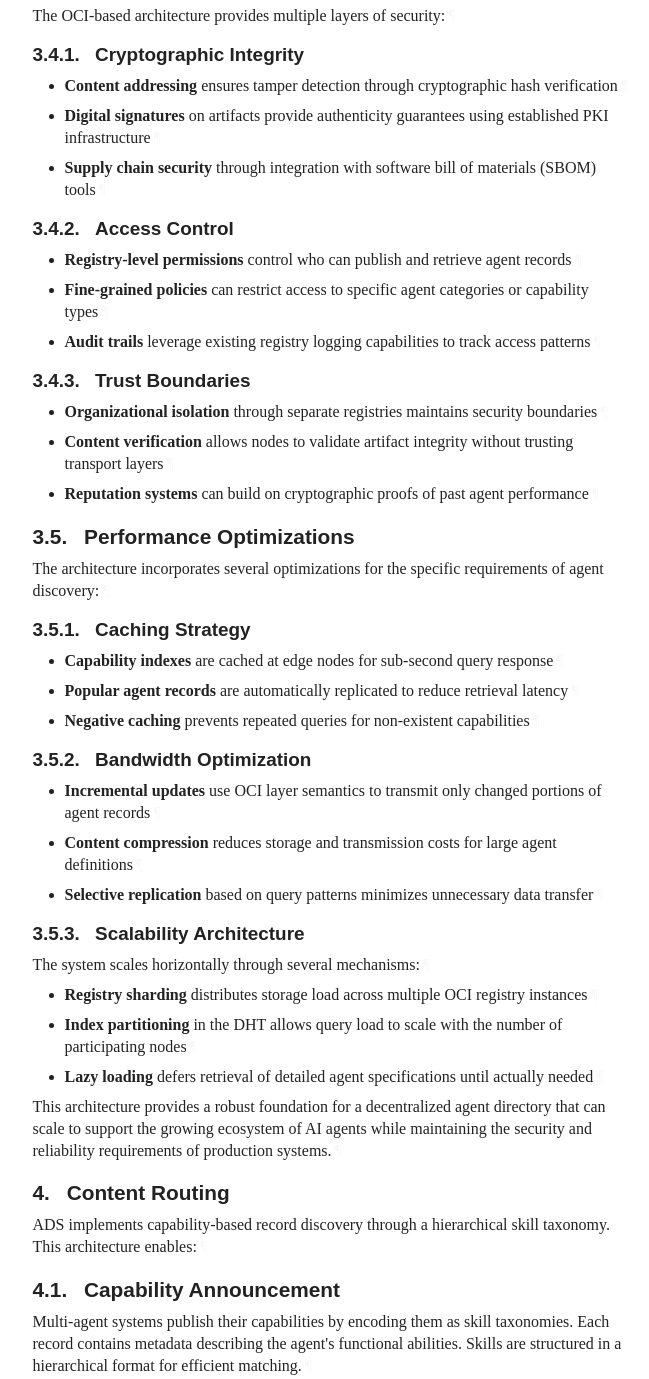
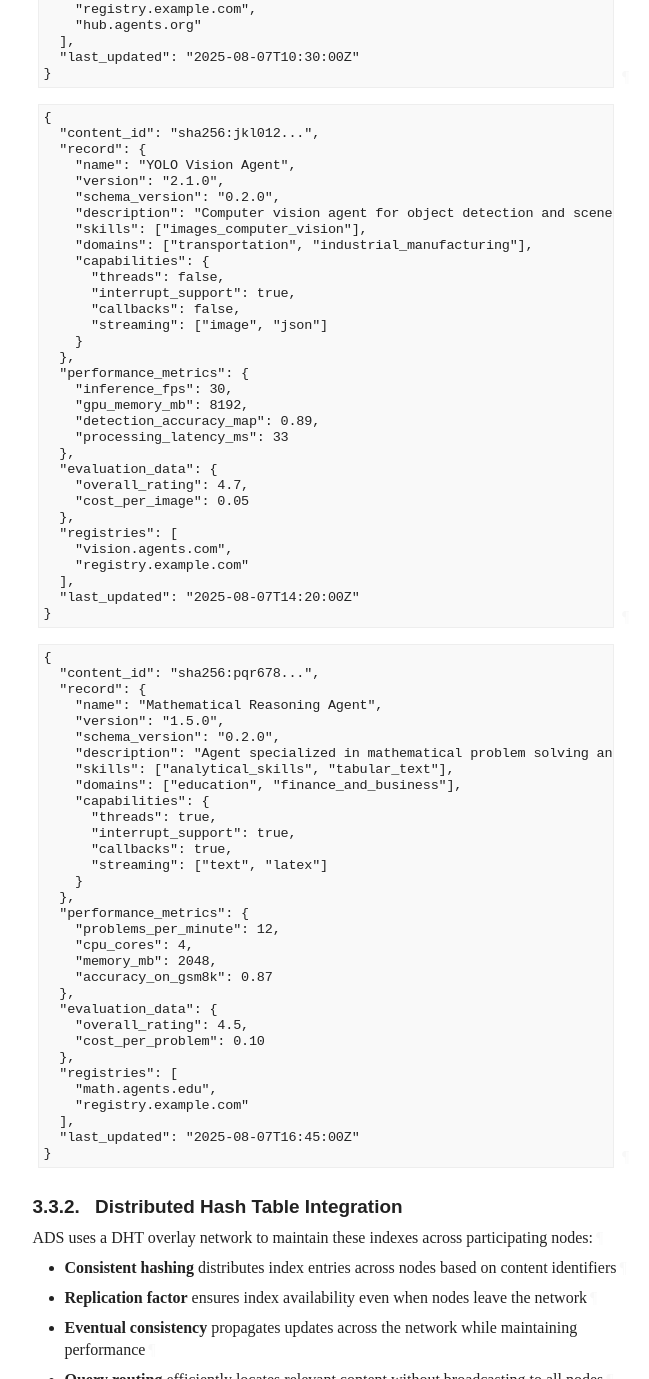
Before and after one commit to agntcy/dir-spec, a plain HTML site: page 279-dir-spect-internet-draft--0/draft-agntcy-ads.html in a window 1280 px wide. Shown: the part 4802-6181 px from the top of the page, without its empty margins (92-741 px from the left). Drawn offline with Linux system fonts and the light colour scheme; a web font is replaced by a local one.

Commit message:
Script updating gh-pages from f80e1e1. [ci skip]

```diff
--- a/279-dir-spect-internet-draft--0/draft-agntcy-ads.html
+++ b/279-dir-spect-internet-draft--0/draft-agntcy-ads.html
@@ -1497,14 +1497,34 @@ queries and capability matching across all variants within a given category.<a h
           <h4 id="name-content-index-structure">
 <a href="#section-3.3.1" class="section-number selfRef">3.3.1. </a><a href="#name-content-index-structure" class="section-name selfRef">Content Index Structure</a>
           </h4>
-<div class="alignLeft art-text artwork" id="section-3.3.1-1">
+<p id="section-3.3.1-1">The content index maintains OASF-compliant metadata for efficient discovery. Examples of indexed records following the OASF schema:<a href="#section-3.3.1-1" class="pilcrow">¶</a></p>
+<div class="alignLeft art-text artwork" id="section-3.3.1-2">
 <pre>
 {
   "content_id": "sha256:abc123...",
-  "capabilities": ["nlp.sentiment", "nlp.translation"],
-  "cost_metrics": {
+  "record": {
+    "name": "BERT Sentiment Analyzer",
+    "version": "1.0.0",
+    "schema_version": "0.2.0",
+    "description": "Multi-capability NLP agent providing sentiment analysis, text classification, and emotion detection",
+    "skills": ["natural_language_processing"],
+    "domains": ["finance_and_business", "trust_and_safety"],
+    "capabilities": {
+      "threads": true,
+      "interrupt_support": false,
+      "callbacks": true,
+      "streaming": ["text", "json"]
+    }
+  },
+  "performance_metrics": {
     "tokens_per_second": 1000,
-    "gpu_memory_mb": 4096
+    "gpu_memory_mb": 4096,
+    "latency_p99_ms": 150,
+    "accuracy_score": 0.94
+  },
+  "evaluation_data": {
+    "overall_rating": 4.2,
+    "cost_per_million_tokens": 2.50
   },
   "registries": [
     "registry.example.com",
@@ -1512,7 +1532,79 @@ queries and capability matching across all variants within a given category.<a h
   ],
   "last_updated": "2025-08-07T10:30:00Z"
 }
-</pre><a href="#section-3.3.1-1" class="pilcrow">¶</a>
+</pre><a href="#section-3.3.1-2" class="pilcrow">¶</a>
+</div>
+<div class="alignLeft art-text artwork" id="section-3.3.1-3">
+<pre>
+{
+  "content_id": "sha256:jkl012...",
+  "record": {
+    "name": "YOLO Vision Agent",
+    "version": "2.1.0",
+    "schema_version": "0.2.0",
+    "description": "Computer vision agent for object detection and scene understanding",
+    "skills": ["images_computer_vision"],
+    "domains": ["transportation", "industrial_manufacturing"],
+    "capabilities": {
+      "threads": false,
+      "interrupt_support": true,
+      "callbacks": false,
+      "streaming": ["image", "json"]
+    }
+  },
+  "performance_metrics": {
+    "inference_fps": 30,
+    "gpu_memory_mb": 8192,
+    "detection_accuracy_map": 0.89,
+    "processing_latency_ms": 33
+  },
+  "evaluation_data": {
+    "overall_rating": 4.7,
+    "cost_per_image": 0.05
+  },
+  "registries": [
+    "vision.agents.com",
+    "registry.example.com"
+  ],
+  "last_updated": "2025-08-07T14:20:00Z"
+}
+</pre><a href="#section-3.3.1-3" class="pilcrow">¶</a>
+</div>
+<div class="alignLeft art-text artwork" id="section-3.3.1-4">
+<pre>
+{
+  "content_id": "sha256:pqr678...",
+  "record": {
+    "name": "Mathematical Reasoning Agent",
+    "version": "1.5.0",
+    "schema_version": "0.2.0",
+    "description": "Agent specialized in mathematical problem solving and analytical reasoning",
+    "skills": ["analytical_skills", "tabular_text"],
+    "domains": ["education", "finance_and_business"],
+    "capabilities": {
+      "threads": true,
+      "interrupt_support": true,
+      "callbacks": true,
+      "streaming": ["text", "latex"]
+    }
+  },
+  "performance_metrics": {
+    "problems_per_minute": 12,
+    "cpu_cores": 4,
+    "memory_mb": 2048,
+    "accuracy_on_gsm8k": 0.87
+  },
+  "evaluation_data": {
+    "overall_rating": 4.5,
+    "cost_per_problem": 0.10
+  },
+  "registries": [
+    "math.agents.edu",
+    "registry.example.com"
+  ],
+  "last_updated": "2025-08-07T16:45:00Z"
+}
+</pre><a href="#section-3.3.1-4" class="pilcrow">¶</a>
 </div>
 </section>
 </div>
```
Also changed, not shown: 279-dir-spect-internet-draft--0/draft-agntcy-ads.txt.
